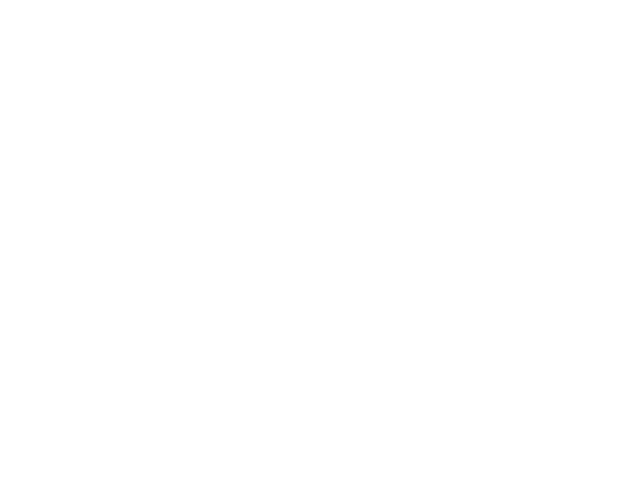
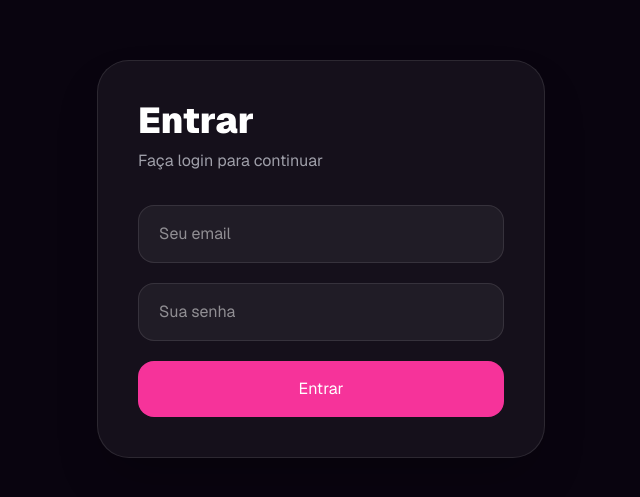
Before and after one commit to antoniofilho27032006anf/aksemijoias, a Next.js app in the folder frontend/: page /login in a window 1280 px wide. Before the commit this address had no page. Shown: the part 141-638 px from the top of the page, without its empty margins (319-959 px from the left). Built offline with nearby package versions, Linux system fonts and the light colour scheme.

Commit message:
Corrige login e admin

```diff
--- a/frontend/app/login/page.tsx
+++ b/frontend/app/login/page.tsx
@@ -1,107 +1,88 @@
 'use client'
 
-import { useEffect } from 'react'
+import { useState } from 'react'
 import { useRouter } from 'next/navigation'
 
 import { useAuth } from '@/src/contexts/AuthContext'
-import { CreateProductForm } from '@/src/components/CreateProductForm'
 
-export default function AdminPage() {
-
-  const { user } = useAuth()
+export default function LoginPage() {
 
   const router = useRouter()
 
-  useEffect(() => {
+  const { signIn } = useAuth()
 
-    if (!user) {
-      router.push('/login')
+  const [email, setEmail] = useState('')
+  const [password, setPassword] = useState('')
+
+  async function handleLogin(
+    e: React.FormEvent
+  ) {
+
+    e.preventDefault()
+
+    try {
+
+      await signIn(
+        email,
+        password
+      )
+
+      router.push('/')
+
+    } catch (error) {
+
+      alert('Erro ao fazer login')
     }
-
-  }, [user, router])
-
-  if (!user) {
-    return null
   }
 
   return (
-    <div className="min-h-screen bg-[#09040f] p-10 text-white">
+    <div className="flex min-h-screen items-center justify-center bg-[#09040f] px-6">
 
-      <div className="mx-auto max-w-7xl">
+      <form
+        onSubmit={handleLogin}
+        className="w-full max-w-md rounded-[2rem] border border-white/10 bg-white/5 p-10 text-white shadow-2xl"
+      >
 
-        <div className="flex items-center justify-between">
+        <h1 className="text-4xl font-black">
+          Entrar
+        </h1>
 
-          <div>
+        <p className="mt-2 text-zinc-400">
+          Faça login para continuar
+        </p>
 
-            <p className="text-sm uppercase tracking-[0.3em] text-pink-400">
-              Painel Administrativo
-            </p>
+        <div className="mt-8 space-y-5">
 
-            <h1 className="mt-4 text-5xl font-black">
-              Bem-vindo, {user.name}
-            </h1>
+          <input
+            type="email"
+            placeholder="Seu email"
+            value={email}
+            onChange={(e) =>
+              setEmail(e.target.value)
+            }
+            className="w-full rounded-2xl border border-white/10 bg-white/5 px-5 py-4 outline-none"
+          />
 
-          </div>
+          <input
+            type="password"
+            placeholder="Sua senha"
+            value={password}
+            onChange={(e) =>
+              setPassword(e.target.value)
+            }
+            className="w-full rounded-2xl border border-white/10 bg-white/5 px-5 py-4 outline-none"
+          />
 
-          <div className="rounded-3xl border border-white/10 bg-white/5 px-6 py-4">
-
-            <p className="text-sm text-zinc-400">
-              Status
-            </p>
-
-            <p className="mt-1 font-semibold text-green-400">
-              Online
-            </p>
-
-          </div>
+          <button
+            type="submit"
+            className="w-full rounded-2xl bg-pink-500 py-4 font-semibold transition hover:bg-pink-600"
+          >
+            Entrar
+          </button>
 
         </div>
 
-        <div className="mt-14 grid grid-cols-1 gap-6 md:grid-cols-3">
-
-          <div className="rounded-[2rem] border border-white/10 bg-white/5 p-8">
-
-            <p className="text-zinc-400">
-              Produtos
-            </p>
-
-            <h2 className="mt-3 text-4xl font-black">
-              12
-            </h2>
-
-          </div>
-
-          <div className="rounded-[2rem] border border-white/10 bg-white/5 p-8">
-
-            <p className="text-zinc-400">
-              Pedidos
-            </p>
-
-            <h2 className="mt-3 text-4xl font-black">
-              28
-            </h2>
-
-          </div>
-
-          <div className="rounded-[2rem] border border-white/10 bg-white/5 p-8">
-
-            <p className="text-zinc-400">
-              Clientes
-            </p>
-
-            <h2 className="mt-3 text-4xl font-black">
-              96
-            </h2>
-
-          </div>
-
-        </div>
-
-        <div className="mt-12">
-          <CreateProductForm />
-        </div>
-
-      </div>
+      </form>
 
     </div>
   )
```
